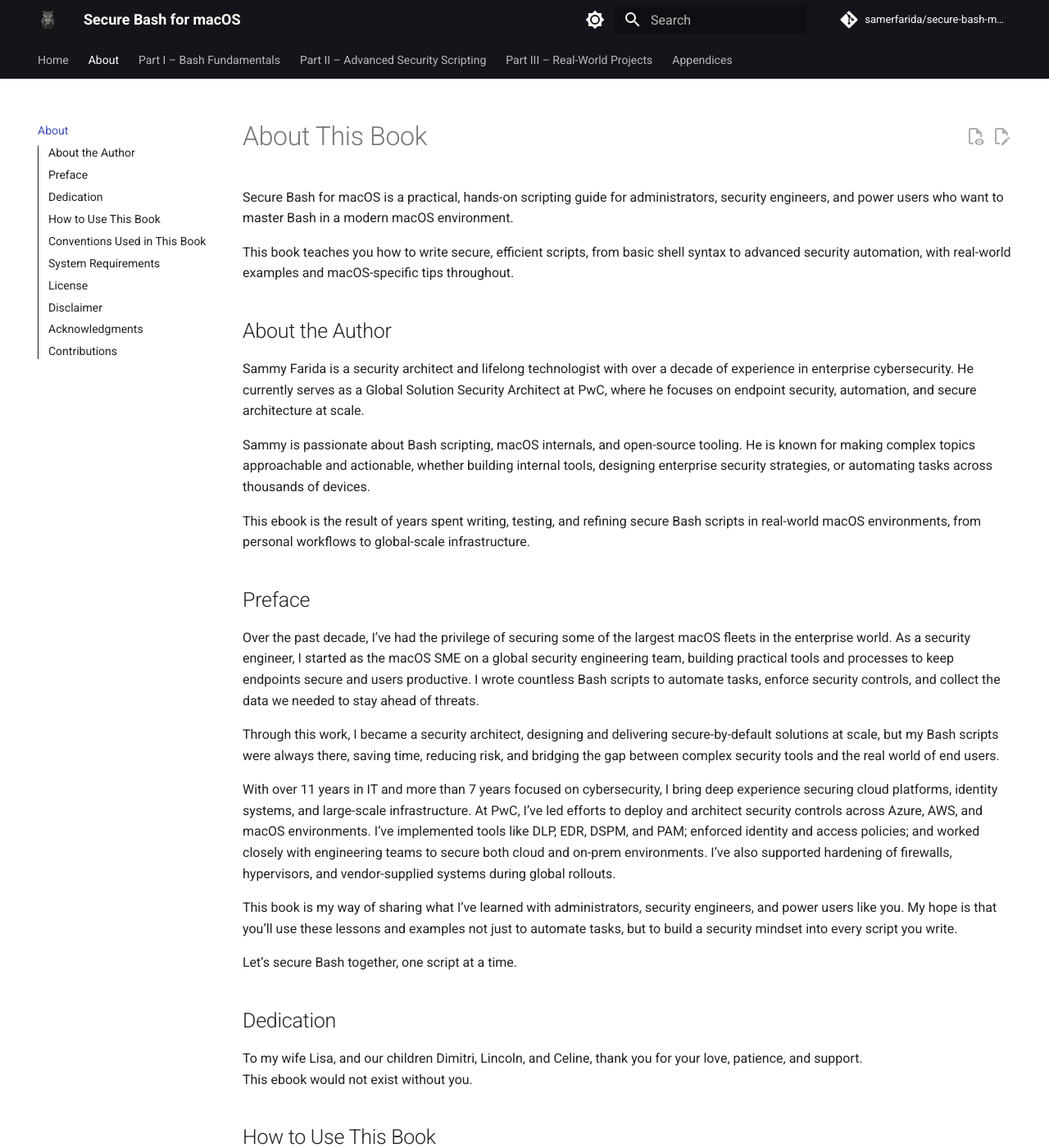
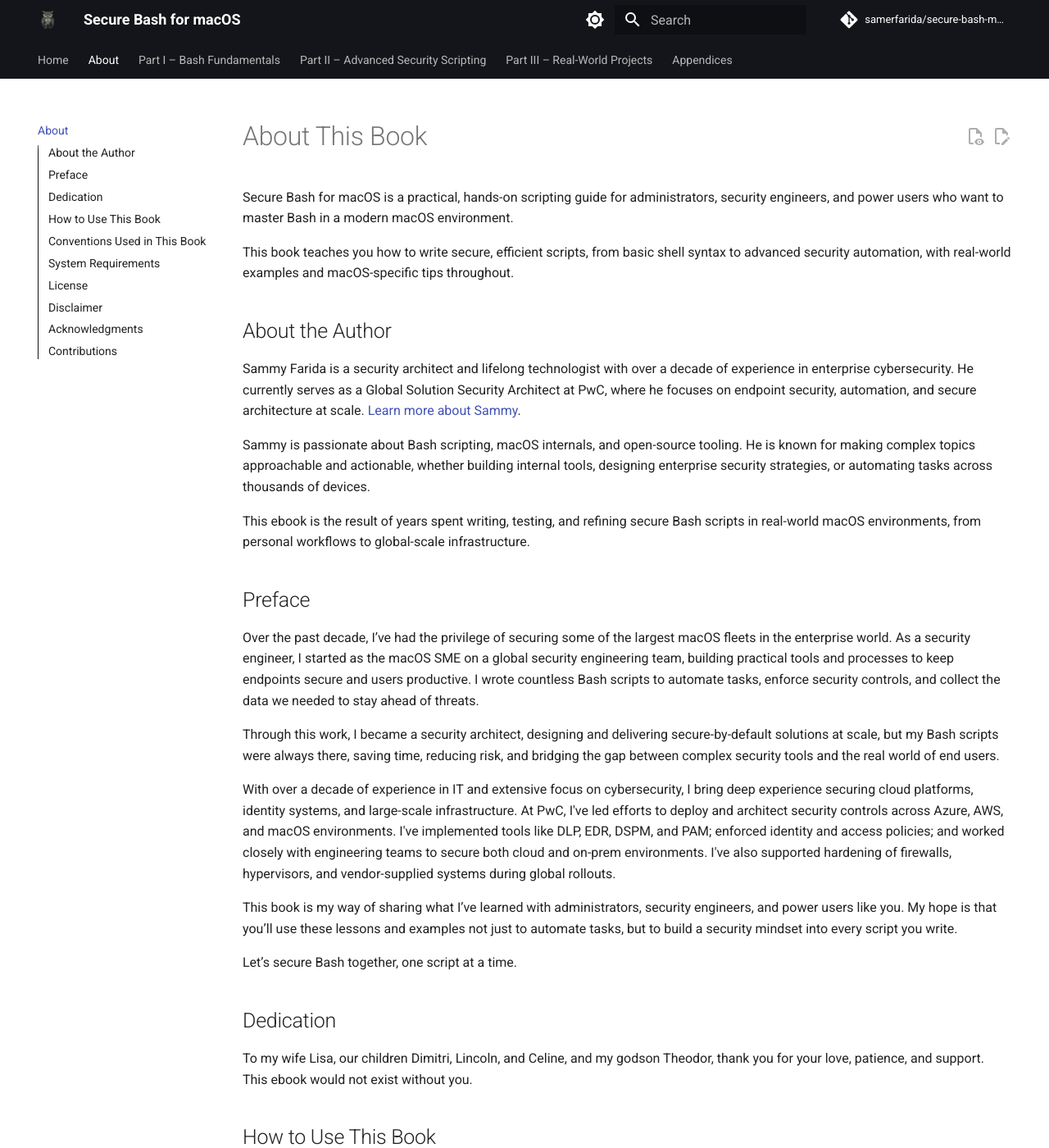
Before and after one commit to samerfarida/secure-bash-macos-ebook, an MkDocs documentation site: the page built from ebook/about.md, in a window 1280 px wide and 1400 px high. Shown: the whole window at 82% size. Built offline with MkDocs 1.6.1 and Material for MkDocs 9.7.7, drawn with Linux system fonts in a browser that asks for light colours; comment, search, counter and statistics services are not loaded.

Commit message:
Update homepage and about page: reduce logo size, add portfolio link, reword years to 'over a decade'

```diff
--- a/ebook/about.md
+++ b/ebook/about.md
@@ -6,7 +6,7 @@
 
 ## About the Author
 
-Sammy Farida is a security architect and lifelong technologist with over a decade of experience in enterprise cybersecurity. He currently serves as a Global Solution Security Architect at PwC, where he focuses on endpoint security, automation, and secure architecture at scale.
+Sammy Farida is a security architect and lifelong technologist with over a decade of experience in enterprise cybersecurity. He currently serves as a Global Solution Security Architect at PwC, where he focuses on endpoint security, automation, and secure architecture at scale. [Learn more about Sammy](https://me.itsecurity.network/about/).
 
 Sammy is passionate about Bash scripting, macOS internals, and open-source tooling. He is known for making complex topics approachable and actionable, whether building internal tools, designing enterprise security strategies, or automating tasks across thousands of devices.
 
@@ -18,7 +18,7 @@
 
 Through this work, I became a security architect, designing and delivering secure-by-default solutions at scale, but my Bash scripts were always there, saving time, reducing risk, and bridging the gap between complex security tools and the real world of end users.
 
-With over 11 years in IT and more than 7 years focused on cybersecurity, I bring deep experience securing cloud platforms, identity systems, and large-scale infrastructure. At PwC, I’ve led efforts to deploy and architect security controls across Azure, AWS, and macOS environments. I’ve implemented tools like DLP, EDR, DSPM, and PAM; enforced identity and access policies; and worked closely with engineering teams to secure both cloud and on-prem environments. I’ve also supported hardening of firewalls, hypervisors, and vendor-supplied systems during global rollouts.
+With over a decade of experience in IT and extensive focus on cybersecurity, I bring deep experience securing cloud platforms, identity systems, and large-scale infrastructure. At PwC, I've led efforts to deploy and architect security controls across Azure, AWS, and macOS environments. I've implemented tools like DLP, EDR, DSPM, and PAM; enforced identity and access policies; and worked closely with engineering teams to secure both cloud and on-prem environments. I've also supported hardening of firewalls, hypervisors, and vendor-supplied systems during global rollouts.
 
 This book is my way of sharing what I’ve learned with administrators, security engineers, and power users like you. My hope is that you’ll use these lessons and examples not just to automate tasks, but to build a security mindset into every script you write.
 
@@ -26,9 +26,7 @@
 
 ## Dedication
 
-To my wife Lisa, and our children Dimitri, Lincoln, and Celine,
-thank you for your love, patience, and support.
-This ebook would not exist without you.
+To my wife Lisa, our children Dimitri, Lincoln, and Celine, and my godson Theodor, thank you for your love, patience, and support. This ebook would not exist without you.
 
 ## How to Use This Book
 
```
Also changed, not shown: ebook/index.md (+6 -3 lines).
